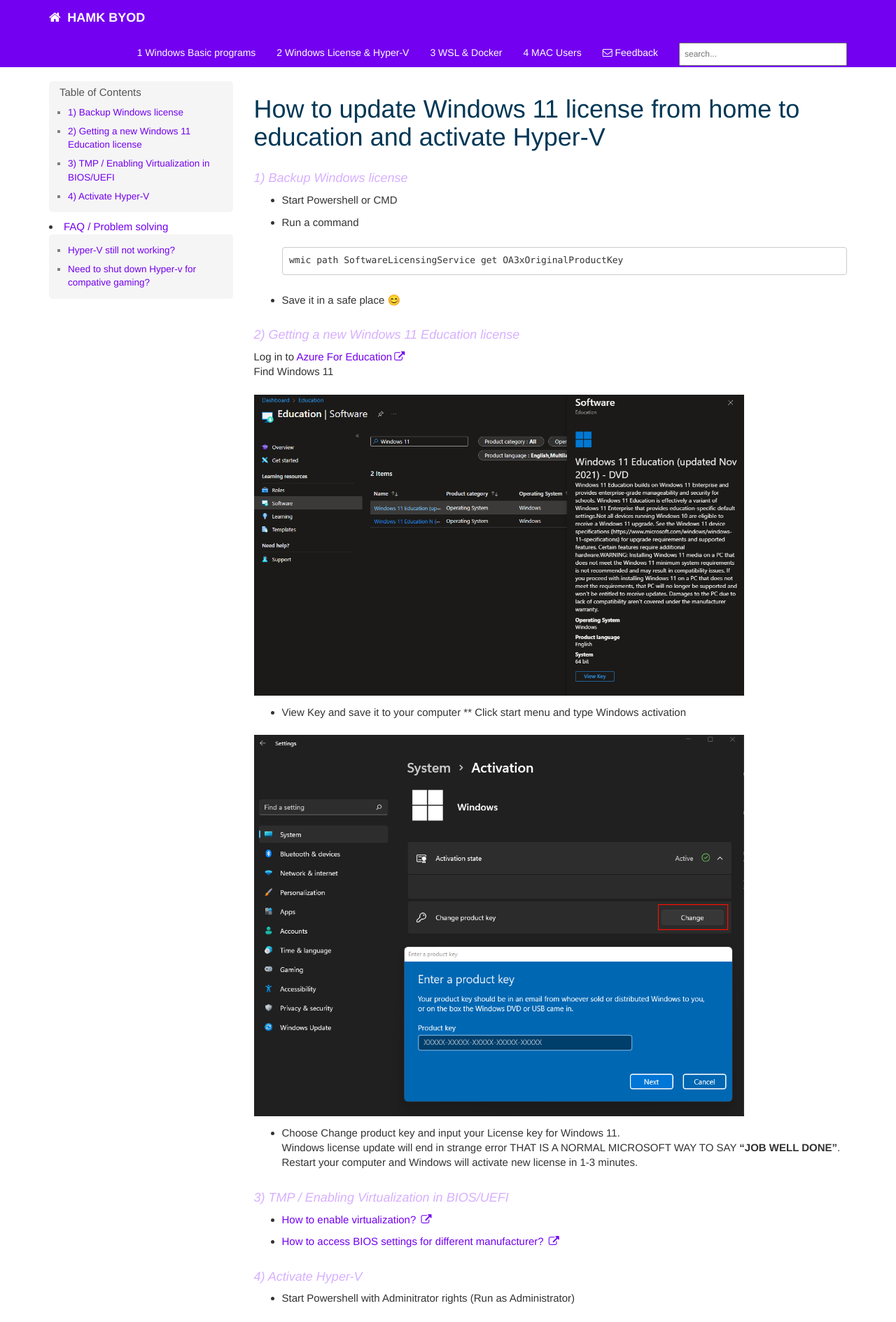
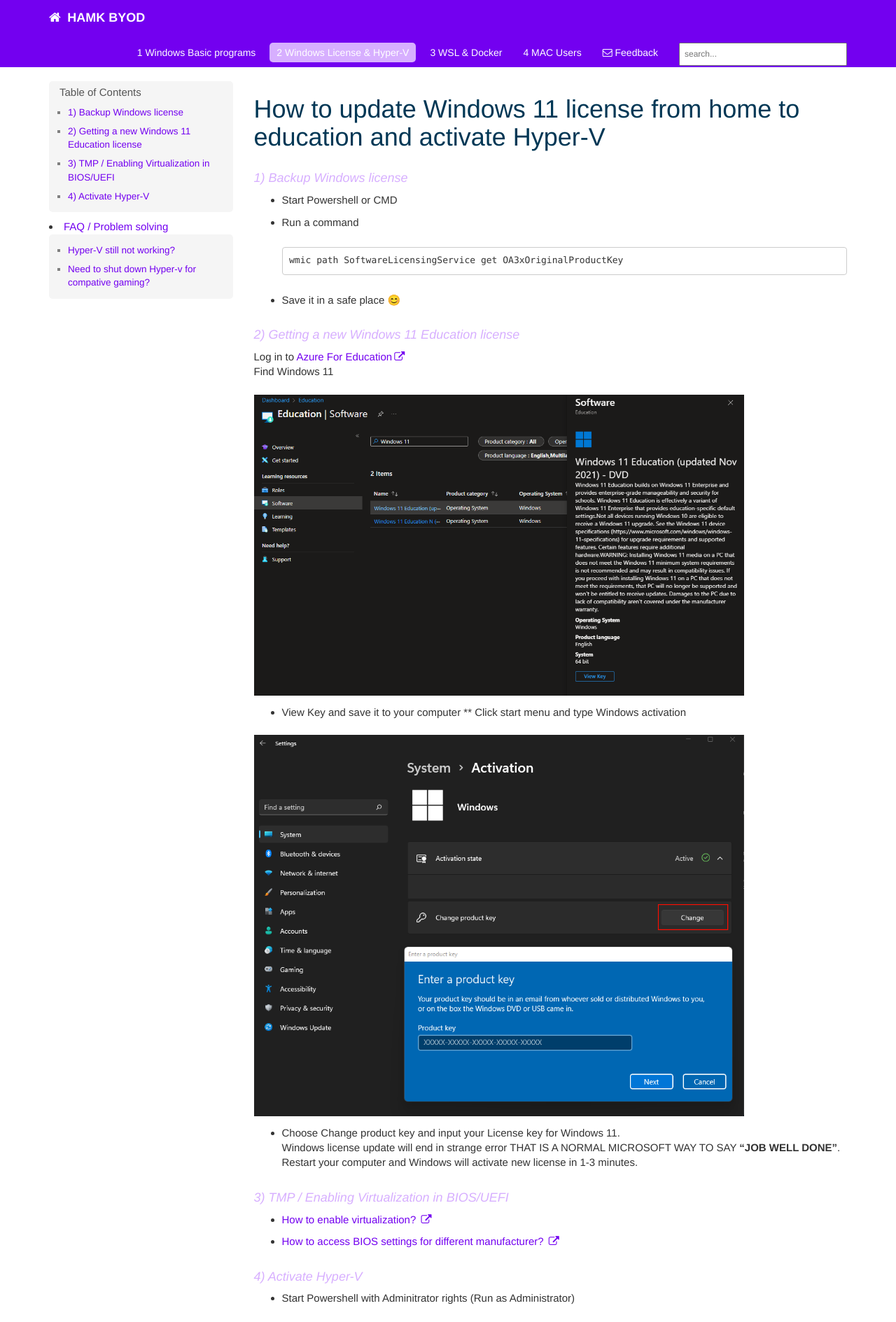
Before and after one commit to tkohonen/tkohonen.github.io, a Jekyll site: the page built from Windows_11_license_from_home_to_education_and_activate_Hyper-V.md, in a window 1280 px wide. Shown: the top 1889 px of the page at 70% size. Built offline with Jekyll 4.4.1, drawn with Linux system fonts in a browser that asks for light colours; our own code applies the rules of GitHub Pages for plain Markdown files; comment, search, counter and statistics services are not loaded.

Commit message:
Updated theme-blue navbar color

```diff
--- a/css/theme-blue.css
+++ b/css/theme-blue.css
@@ -55,7 +55,7 @@ a.navbar-brand:hover {
 }
 
 .navbar-inverse .navbar-nav > .open > a, .navbar-inverse .navbar-nav > .open > a:hover, .navbar-inverse .navbar-nav > .open > a:focus {
-    color: #015CAE;
+    color: #7300F0;
 }
 
 .navbar-inverse .navbar-nav > .open > a, .navbar-inverse .navbar-nav > .open > a:hover, .navbar-inverse .navbar-nav > .open > a:focus {
@@ -74,7 +74,7 @@ a.navbar-brand:hover {
 }
 
 .navbar-inverse .navbar-nav > .active > a, .navbar-inverse .navbar-nav > .active > a:hover, .navbar-inverse .navbar-nav > .active > a:focus {
-    background-color: #7300F0;
+    background-color: #D7AFFF;
 }
 
 .btn-primary:hover,
```
